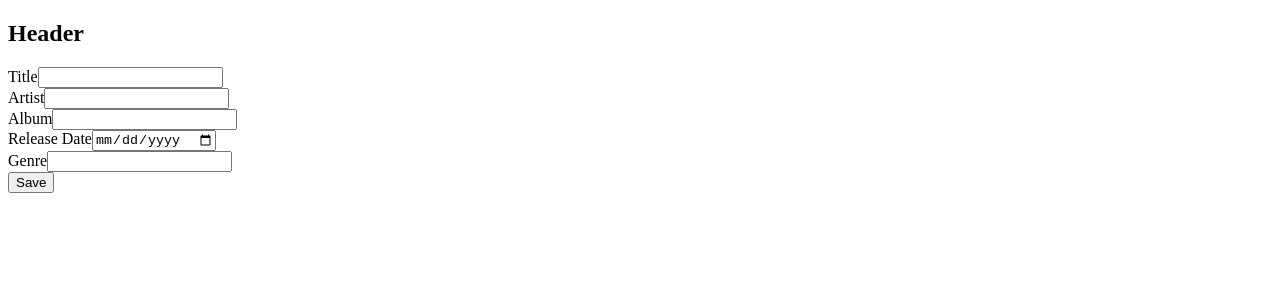
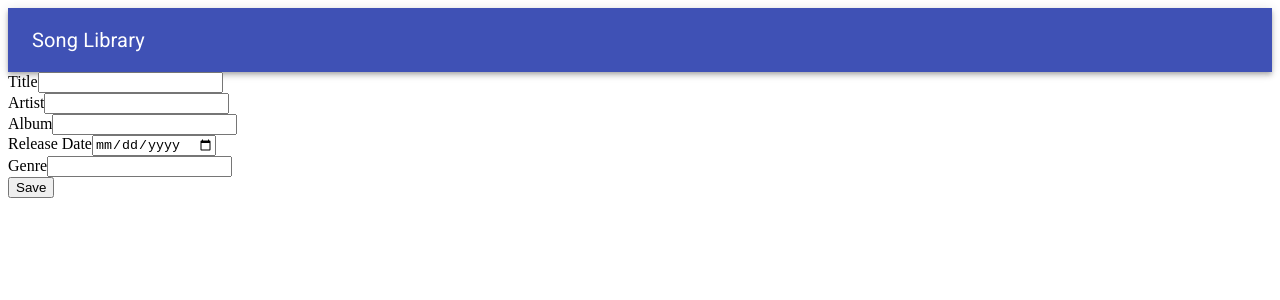
Before and after one commit to Andy-J-Smith/Music_Library_Front_End, a React (Create React App) app: page / in a window 1280 px wide. Shown: the top 300 px of the page. Built offline with nearby package versions, Linux system fonts and the light colour scheme.

Commit message:
Created navbar with mat ui

```diff
--- a/src/App.js
+++ b/src/App.js
@@ -1,11 +1,9 @@
 import React, { useState } from "react";
 import "./App.css";
 import AddSong from "./Components/AddSong/AddSong";
-import DisplaySong from "./Components/DisplaySong/DisplaySong";
 import "@fontsource/roboto";
-import "@material-ui/core";
-
 import "./App.css";
+import NavBar from "./Components/NavBar/NavBar"
 
 function App() {
   const [songs, setSongs] = useState([]);
@@ -17,13 +15,9 @@
 
   return (
     <div className="container">
-      <div className="row justify-content-md-center">
-        <div className="col-md-auto">
-          <nav>
-            <h1>Header</h1>
-          </nav>
-        </div>
-      </div>
+      <NavBar/>
+      <div></div>
+
 
       <div className="row justify-content-md-center">
         <div className="col-md-6">
--- /dev/null
+++ b/src/Components/NavBar/NavBar.jsx
@@ -0,0 +1,32 @@
+import { AppBar } from "@material-ui/core";
+import { makeStyles } from '@material-ui/core/styles';
+import Toolbar from '@material-ui/core/Toolbar';
+import Typography from '@material-ui/core/Typography';
+import React from "react";
+
+const useStyles = makeStyles((theme) => ({
+  root: {
+    flexGrow: 1,
+  },
+
+  title: {
+    flexGrow: 1,
+  },
+
+}));
+
+export default function ButtonAppBar() {
+  const classes = useStyles();
+
+  return (
+    <div className={classes.root}>
+      <AppBar position="static">
+        <Toolbar>
+          <Typography variant="h6" className={classes.title}>
+            Song Library
+          </Typography>
+        </Toolbar>
+      </AppBar>
+    </div>
+  );
+}
```
